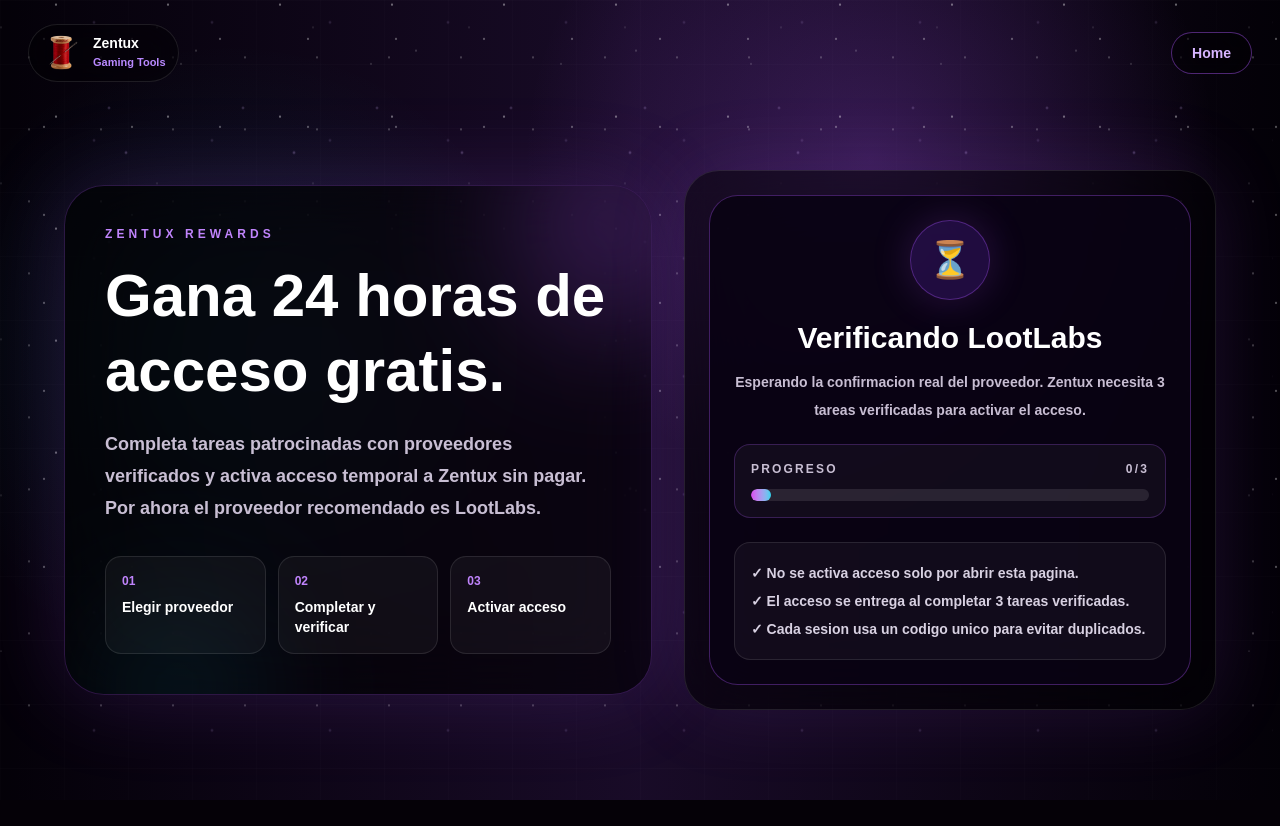
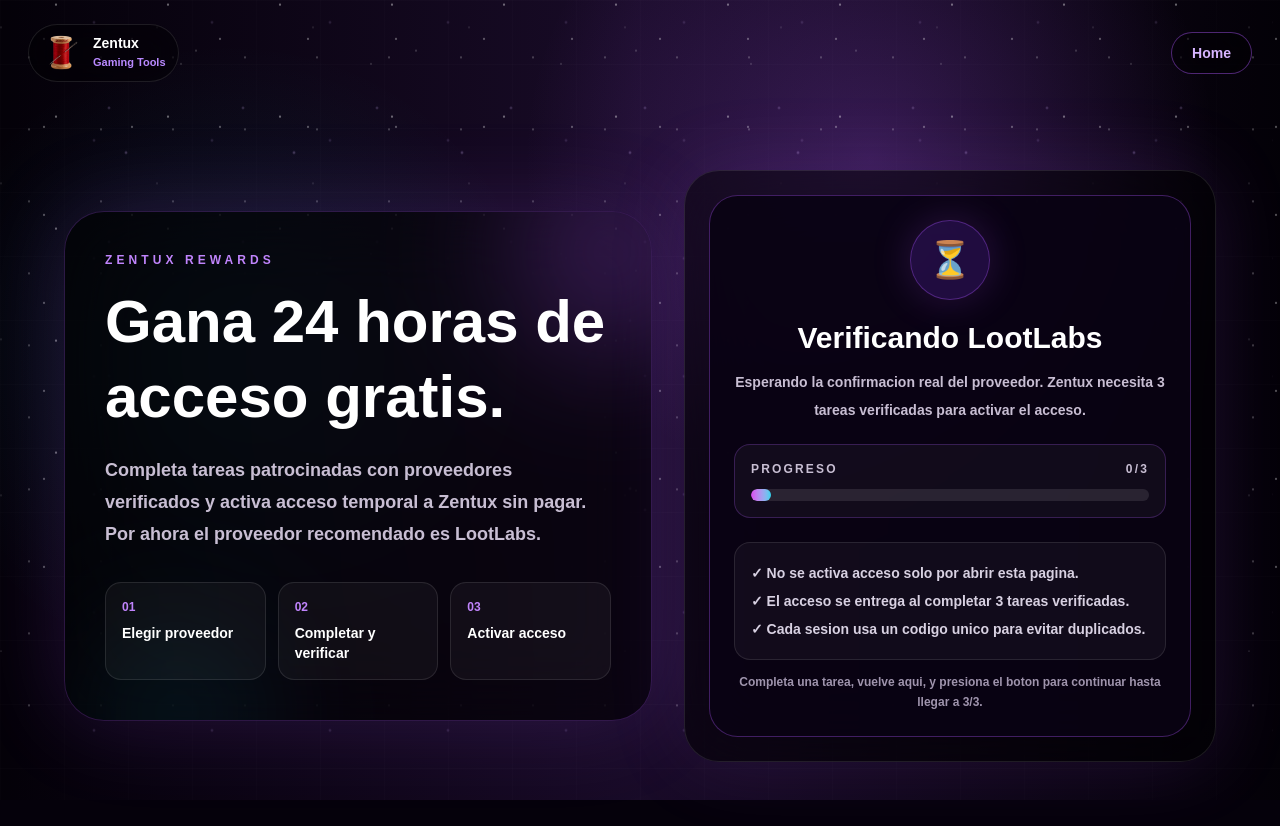
Before and after one commit to CeroCee/zentux-web, a Next.js app: page /rewards/complete in a window 1280 px wide. Before the commit the page ends 800 px from the top, so only its background shows below. Built offline with nearby package versions, Linux system fonts and the light colour scheme; no server answers.

Commit message:
fix: add LootLabs continue button

```diff
--- a/components/RewardsPanel.tsx
+++ b/components/RewardsPanel.tsx
@@ -266,6 +266,7 @@
 function WaitingCard({ error, reward }: { error: string; reward: RewardStatus | null }) {
   const completedTasks = Math.min(reward?.completedTasks || 0, reward?.requiredTasks || 3);
   const requiredTasks = reward?.requiredTasks || 3;
+  const lootLabsUrl = reward?.lootLabsUrl || "";
 
   return (
     <div className="rounded-[1.8rem] border border-[#a855f7]/35 bg-[#090313]/90 p-6 text-center">
@@ -295,6 +296,19 @@
         <div>✓ El acceso se entrega al completar {requiredTasks} tareas verificadas.</div>
         <div>✓ Cada sesion usa un codigo unico para evitar duplicados.</div>
       </div>
+      {completedTasks < requiredTasks && lootLabsUrl && (
+        <a
+          href={lootLabsUrl}
+          className="mt-6 inline-flex w-full items-center justify-center rounded-2xl bg-gradient-to-r from-[#d946ef] to-[#6366f1] px-5 py-4 text-sm font-black uppercase tracking-[0.16em] text-white shadow-[0_0_36px_rgba(168,85,247,0.3)] transition hover:scale-[1.01]"
+        >
+          Continuar tareas en LootLabs
+        </a>
+      )}
+      {completedTasks < requiredTasks && (
+        <p className="mt-3 text-xs font-semibold leading-5 text-[#9f94ad]">
+          Completa una tarea, vuelve aqui, y presiona el boton para continuar hasta llegar a {requiredTasks}/{requiredTasks}.
+        </p>
+      )}
       {error && (
         <p className="mt-4 text-sm font-bold text-[#fbbf24]">{error}</p>
       )}
```
